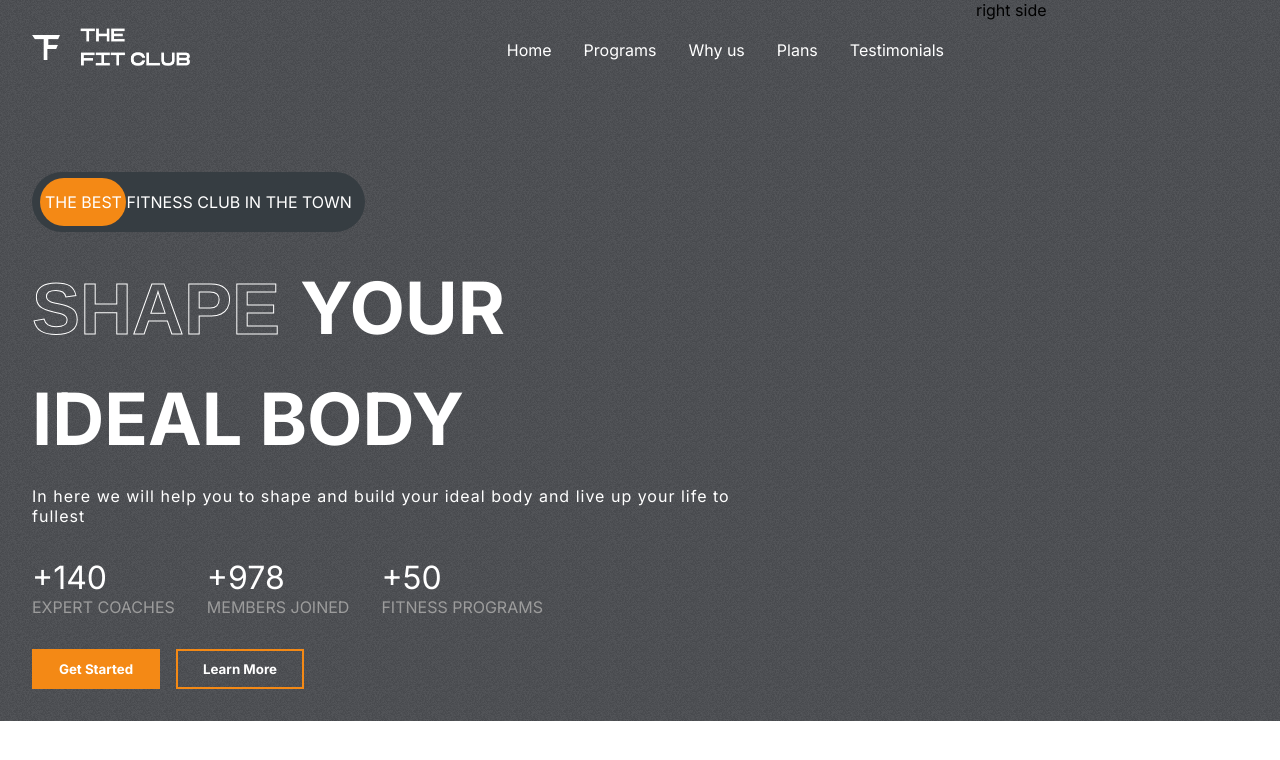
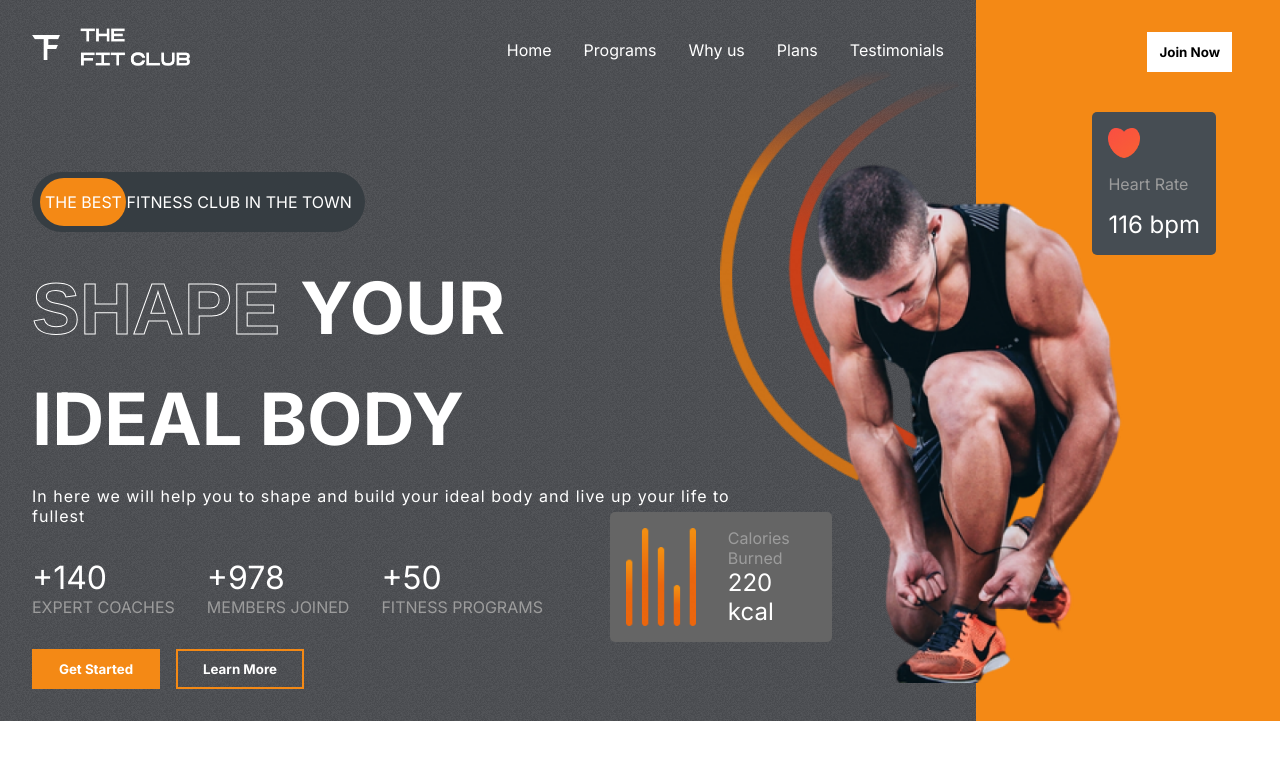
Before and after one commit to swatijain1095/fitclub, a React (Create React App) app: page / in a window 1280 px wide. Shown: the top 760 px of the page. Built offline with nearby package versions, Linux system fonts and the light colour scheme.

Commit message:
Completed header styling

```diff
--- a/src/components/Hero/Hero.css
+++ b/src/components/Hero/Hero.css
@@ -14,6 +14,8 @@
 
 .right-h {
   flex: 1;
+  position: relative;
+  background-color: var(--orange);
 }
 
 .the-best-ad {
@@ -100,3 +102,83 @@
   width: 8rem;
   border: 2px solid var(--orange);
 }
+
+.right-h > .btn {
+  position: absolute;
+  right: 3rem;
+  top: 2rem;
+  color: black;
+}
+
+.heart-rate {
+  display: flex;
+  flex-direction: column;
+  gap: 1rem;
+  background-color: var(--darkGrey);
+  width: fit-content;
+  padding: 1rem;
+  align-items: start;
+  border-radius: 5px;
+  position: absolute;
+  right: 4rem;
+  top: 7rem;
+}
+
+.heart-rate > img {
+  width: 2rem;
+}
+
+.heart-rate > :nth-child(2) {
+  color: var(--gray);
+}
+
+.heart-rate > :nth-child(3) {
+  color: white;
+  font-size: 1.5rem;
+}
+
+.hero-image {
+  position: absolute;
+  top: 10rem;
+  right: 8rem;
+  width: 23rem;
+}
+
+.hero-image-back {
+  position: absolute;
+  top: 4rem;
+  right: 20rem;
+  z-index: -1;
+  width: 15rem;
+}
+
+.calories {
+  display: flex;
+  gap: 2rem;
+  background-color: var(--caloryCard);
+  border-radius: 5px;
+  padding: 1rem;
+  width: fit-content;
+  position: absolute;
+  top: 32rem;
+  right: 28rem;
+}
+
+.calories > img {
+  width: 6rem;
+}
+
+.calories > div {
+  display: flex;
+  flex-direction: column;
+  justify-content: space-between;
+}
+
+.calories > div > :nth-child(1) {
+  color: var(--gray);
+}
+
+.calories > div > :nth-child(2) {
+  color: white;
+  font-size: 1.5rem;
+}
--- a/src/components/Hero/Hero.jsx
+++ b/src/components/Hero/Hero.jsx
@@ -1,6 +1,10 @@
 import React from "react";
 import "./Hero.css";
 import Header from "../Header/Header";
+import hero_image from "../../assets/hero_image.png";
+import hero_image_back from "../../assets/hero_image_back.png";
+import Heart from "../../assets/heart.png";
+import Calories from "../../assets/calories.png";
 
 const Hero = () => {
   return (
@@ -46,7 +50,23 @@
           <button className="btn">Learn More</button>
         </div>
       </div>
-      <div className="right-h">right side</div>
+      <div className="right-h">
+        <button className="btn">Join Now</button>
+        <div className="heart-rate">
+          <img src={Heart} alt="" />
+          <span>Heart Rate</span>
+          <span>116 bpm</span>
+        </div>
+        <img src={hero_image} alt="" className="hero-image" />
+        <img src={hero_image_back} alt="" className="hero-image-back" />
+        <div className="calories">
+          <img src={Calories} alt="" />
+          <div>
+            <span>Calories Burned</span>
+            <span>220 kcal</span>
+          </div>
+        </div>
+      </div>
     </div>
   );
 };
```
